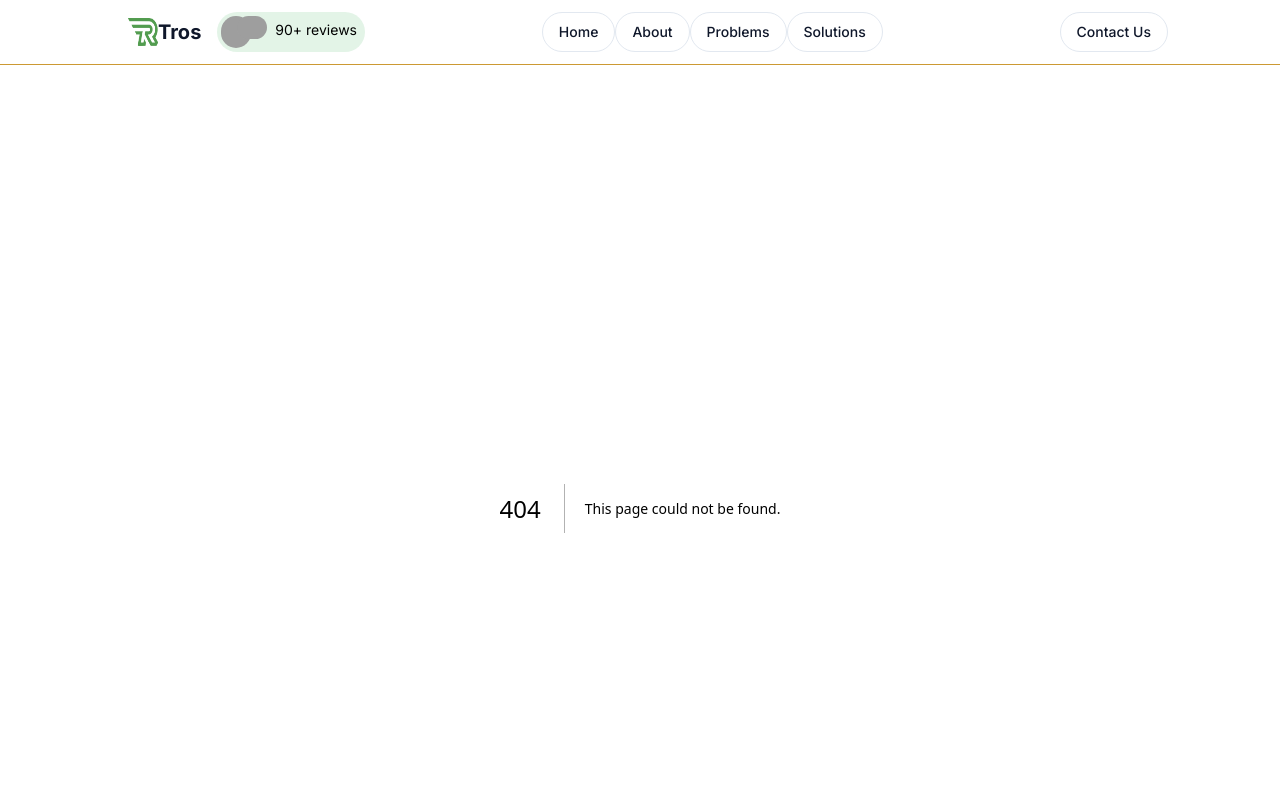
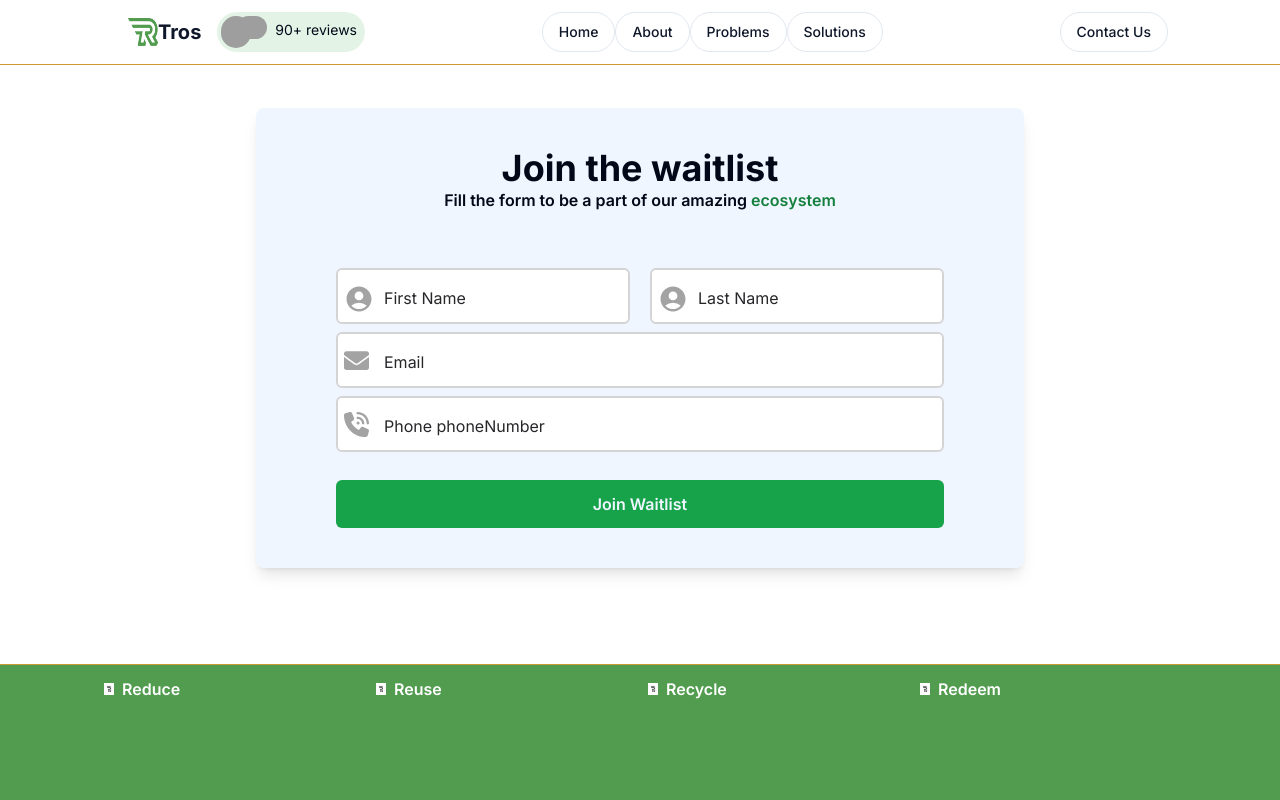
Before and after one commit to DruxAMB/tros-landingpage, a Next.js app: page /waitlist in a window 1280 px wide. Before the commit this address had no page. Shown: the top 800 px of the page. Built offline with nearby package versions, Linux system fonts and the light colour scheme; grey boxes are pictures that could not be loaded.

Commit message:
Created Waitlist page

```diff
--- /dev/null
+++ b/app/waitlist/page.tsx
@@ -0,0 +1,79 @@
+"use client";
+import Input from '@/components/Input'
+import axios, { AxiosError } from 'axios';
+import React, { useCallback, useState } from 'react'
+import { FaEnvelope } from 'react-icons/fa';
+import { FaPhoneVolume } from 'react-icons/fa6';
+import { MdAccountCircle } from 'react-icons/md';
+
+const page = () => {
+    const [firstName, setFirstName] = useState("");
+    const [lastName, setLastName] = useState("");
+    const [email, setEmail] = useState("");
+    const [phoneNumber, setNumber] = useState("");
+    const submit = useCallback(async()=>{
+        try{
+            if(firstName === "" || lastName === "" || email === "" || phoneNumber === ""){
+                alert("Please fill all fields");
+                return;
+            }
+        await axios.post("https://tros-api.onrender.com/api/v1/account/waitlist",{firstName, lastName, email, phoneNumber});
+        }catch(error: any){
+            if(error instanceof AxiosError){
+                error.status !== 500 && error.response ? alert(error.response.data.message) : alert("Internal Server Error! Try again");
+            }
+            return;
+        }
+        setFirstName(""); setLastName(""); setEmail(""); setNumber("");
+        alert("Thank you for joining the waitlist");
+    }, [firstName, lastName, email, phoneNumber])
+    return (
+        <div className="rounded-lg w-[70dvw] md:w-[60dvw] h-auto shadow-lg bg-white-100 mx-auto md:py-10 md:px-20 p-10 flex flex-col items-center justify-center bg-blue-50">
+            <div className="text-4xl font-bold">
+                Join the waitlist
+            </div>
+            <div className="font-semibold">Fill the form to be a part of our amazing <span className="text-green-700">ecosystem</span></div>
+            <div className="mt-14 flex flex-col gap-2 w-full">
+                <div className='flex flex-row w-full gap-5'>
+                    <Input
+                        id='firstName'
+                        label='First Name'
+                        value={firstName}
+                        onChange={(event: any)=>setFirstName(event.target.value)}
+                        type="text"
+                        icon={<MdAccountCircle size={30} />}
+                    />
+                    <Input
+                        id='lastName'
+                        label='Last Name'
+                        value={lastName}
+                        onChange={(event: any)=>setLastName(event.target.value)}
+                        icon={<MdAccountCircle size={30} />}
+                        type="text"
+                    />
+                </div>
+                <Input
+                    id='email'
+                    label='Email'
+                    value={email}
+                    onChange={(event: any)=>setEmail(event.target.value)}
+                    icon={<FaEnvelope size={25} />}
+                    type="email"
+                />
+                <Input
+                    id='phoneNumber'
+                    label='Phone phoneNumber'
+                    value={phoneNumber}
+                    onChange={(event: any)=>setNumber(event.target.value)}
+                    icon={<FaPhoneVolume size={25} />}
+                    type="text"
+                />
+            </div>
+            <button onClick={submit} className="text-center py-3 w-full bg-green-600 rounded-md hover:bg-opacity-90 mt-7 font-semibold text-blue-50">
+                Join Waitlist
+            </button>
+        </div>
+    )
+}
+
+export default page
--- /dev/null
+++ b/components/Input.tsx
@@ -0,0 +1,47 @@
+import React, { useState } from "react";
+
+interface InputProps{
+    id: string;
+    onChange: any;
+    value: string,
+    label: string,
+    icon?: React.ReactNode,
+    type?: string
+}
+
+
+const Input: React.FC<InputProps> = ({
+    id,
+    onChange,
+    value,
+    label,
+    type,
+    icon
+})=>{
+    const [emailFocused, setEmailFocused] = useState(false);
+    return(
+        <div className={`relative flex-1`}>
+            <div className="absolute top-4 left-2 text-neutral-400">
+            {icon}
+            </div>
+            <input
+            value={value}
+            type={type}
+            onChange={onChange}
+            onFocus={()=>{setEmailFocused(true)}}
+            onBlur={()=>{setEmailFocused(false)}}
+            id={id}
+            required
+            className={`rounded-md ps-12 pe-6 pt-6 pb-1 border-2 border-neutral-300 text-neutral-700 focus:outline-none focus:ring-0 peer w-full`}
+            placeholder={`${id === "email" && emailFocused ? "example@example.com" : ""}`}
+            />
+            <label className= {`absolute text-zinc-800 duration-150 transaform -translate-y-3 scale-75 top-[18px] z-10 origin-[0] left-12 peer-placeholder-shown:scale-100 peer-placeholder-shown:translate-y-0 peer-focus:scale-75 peer-focus:-translate-y-3`}
+            htmlFor={id}>
+                {label}
+            </label>
+        </div>
+
+    )
+}
+
+export default Input;
--- a/package.json
+++ b/package.json
@@ -12,6 +12,7 @@
     "@hookform/resolvers": "^3.9.0",
     "@radix-ui/react-label": "^2.1.0",
     "@radix-ui/react-slot": "^1.1.0",
+    "axios": "^1.7.2",
     "class-variance-authority": "^0.7.0",
     "clsx": "^2.1.1",
     "framer-motion": "^11.3.2",
@@ -20,6 +21,7 @@
     "react": "^18",
     "react-dom": "^18",
     "react-hook-form": "^7.52.1",
+    "react-icons": "^5.2.1",
     "tailwind-merge": "^2.4.0",
     "tailwindcss-animate": "^1.0.7",
     "zod": "^3.23.8"
```
Also changed, not shown: 1 other file (tests, documents, lock files or other folders).
